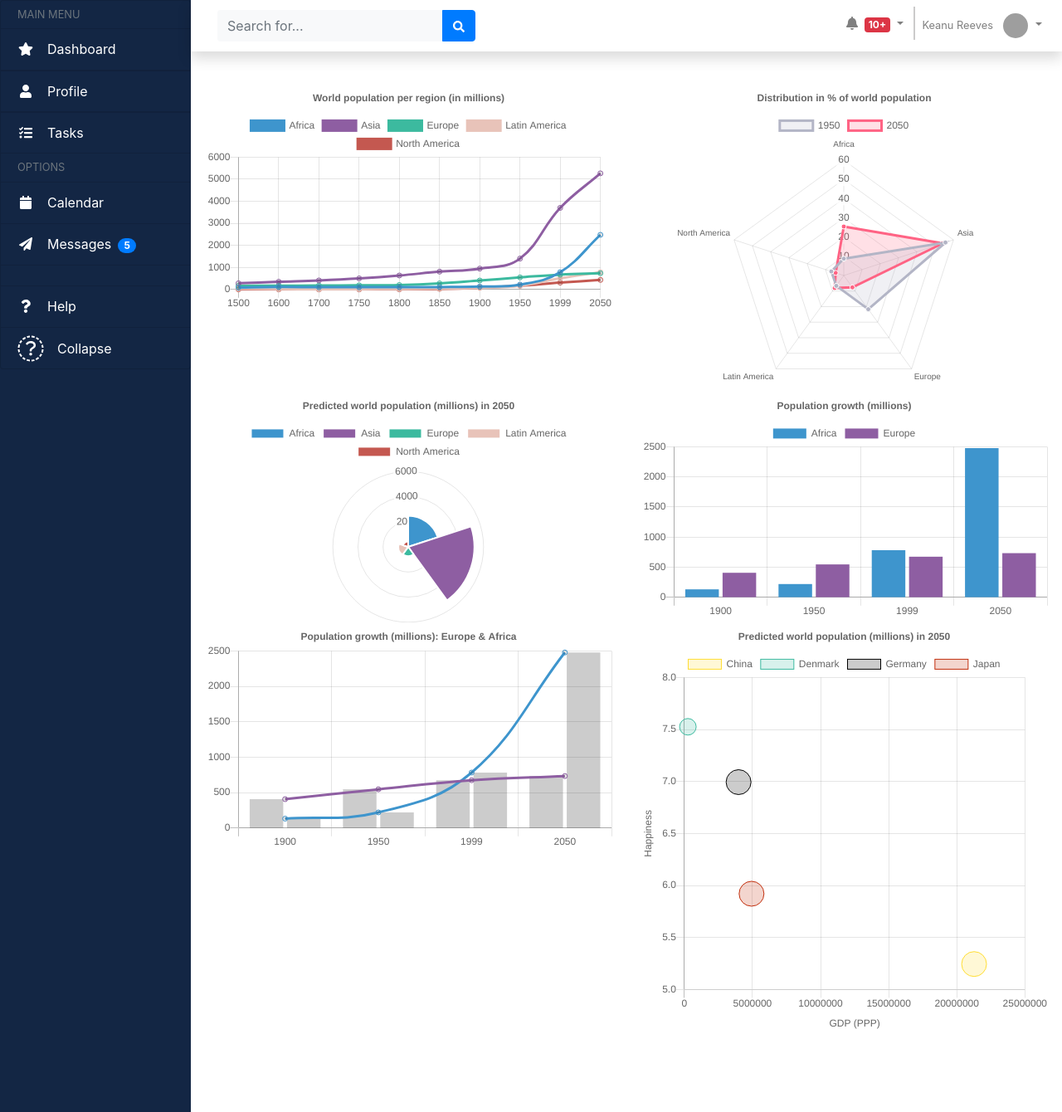
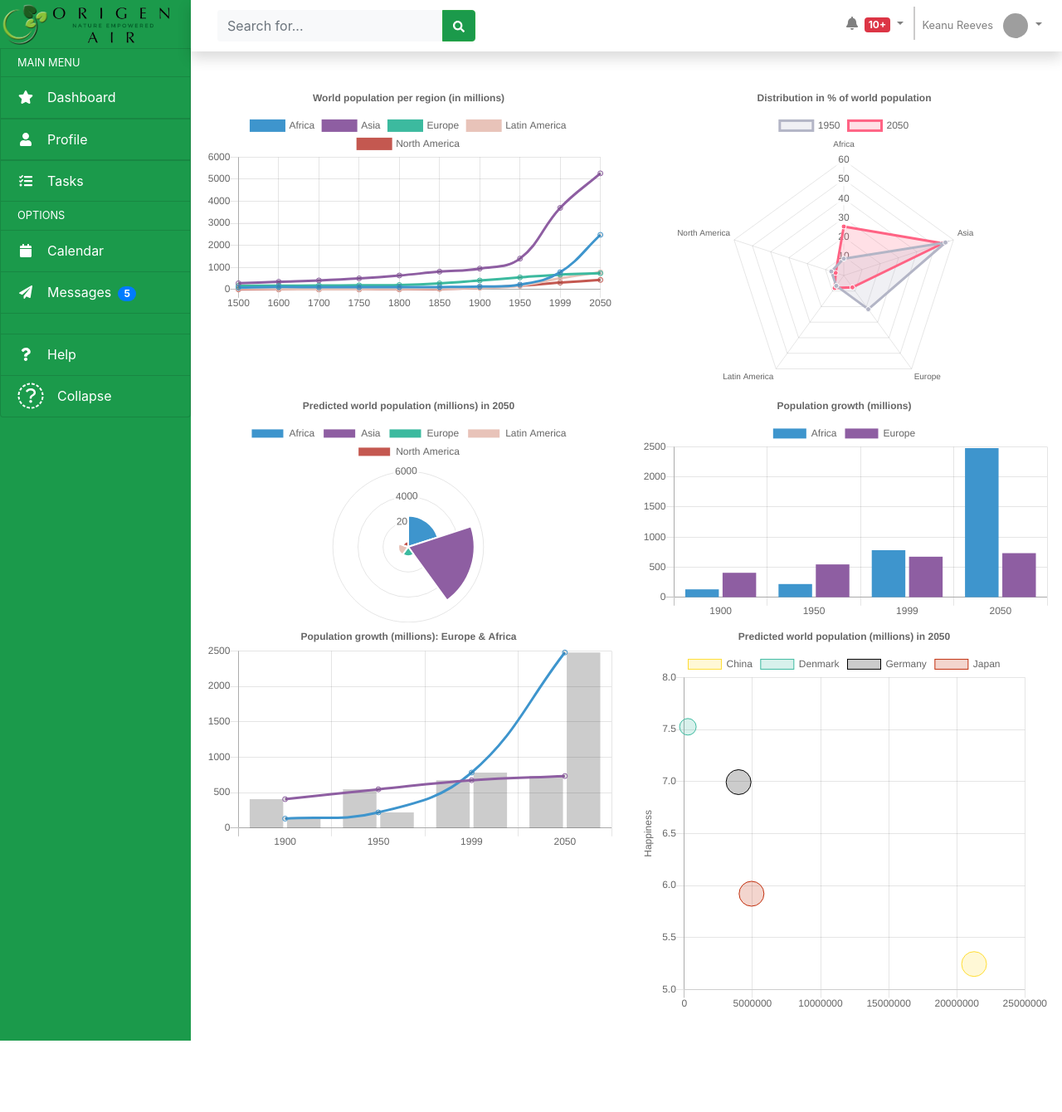
Before and after one commit to RoyArka/OrigenAir-Dashboard-Demo, a Django app: page / in a window 1280 px wide. Shown: the whole page at 83% size. After the commit the page ends 1254 px from the top, so only its background shows below. Run offline with Django 3.2, Linux system fonts and the light colour scheme; some libraries are stand-ins or nearby versions; grey boxes are pictures that could not be loaded.

Commit message:
sidebar color, logo, and searchbar color

```diff
--- a/origen/static/css/style.css
+++ b/origen/static/css/style.css
@@ -19,9 +19,14 @@ body {
     margin-right: 0;
 }
 
+#logo-space {
+    background-color: rgb(27, 154, 75);
+}
+
 #sidebar-container {
     min-height: 100vh;
-    background-color: #132644;
+    background-color: rgb(27, 154, 75);
+    /* background-color: #132644; */
     padding: 0;
     /* flex: unset; */
 }
@@ -43,7 +48,8 @@ body {
 
 /* ----------| Submenu item*/
 #sidebar-container .list-group li.list-group-item {
-    background-color: #132644;
+    background-color: rgb(27, 154, 75);
+    /* background-color: #132644; */
 }
 
 #sidebar-container .list-group .sidebar-submenu a {
@@ -57,27 +63,35 @@ body {
 
 /* ----------| Separators */
 .sidebar-separator-title {
-    background-color: #132644;
+    background-color: rgb(27, 154, 75);
+    /* background-color: #132644; */
     height: 35px;
 }
 
 .sidebar-separator {
-    background-color: #132644;
+    background-color: rgb(27, 154, 75);
+    /* background-color: #132644; */
     height: 25px;
 }
 
 .logo-separator {
-    background-color: #132644;
+    background-color: rgb(27, 154, 75);
+    /* background-color: #132644; */
     height: 60px;
 }
 
-a.bg-dark {
-    background-color: #132644 !important;
+a.bg-success {
+    background-color: rgb(27, 154, 75) !important;
+    /* background-color: #132644 !important; */
 }
 
 /* ----------------------------------------------- */
 
 /* TOP BAR */
+
+.btn-success {
+    background-color: rgb(27, 154, 75) !important;
+}
 
 .col {
     padding: 0px;
@@ -102,7 +116,7 @@ a.bg-dark {
 /* MAIN CONTENT */
 
 .main-container {
-    height: 100vh;
+    height: 90vh;
     overflow-y: auto;
     padding: 15px;
 }
--- a/origen/templates/base.html
+++ b/origen/templates/base.html
@@ -41,15 +41,23 @@
 
         <!-- SIDEBAR Menu -->
         <ul class="list-group">
+
+          <!-- LOGO -->
+          <div class="d-flex w-100 justify-content-start align-items-center" id="logo-space">
+            <img id="logo" src="../static/img/logo2.png" width="60">
+            <img id="logo-expanded" src="../static/img/logo1.5.png" width="150">
+          </div>
+          <!-- /END LOGO -->
+
           <!-- Separator with title -->
-          <li class="list-group-item sidebar-separator-title text-muted d-flex align-items-center menu-collapsed">
+          <li class="list-group-item sidebar-separator-title text-white d-flex align-items-center menu-collapsed">
             <small>MAIN MENU</small>
           </li>
           <!-- /END Separator -->
 
           <!-- DASHBOARD -->
           <a href="#submenu1" data-toggle="collapse" aria-expanded="false"
-            class="bg-dark list-group-item list-group-item-action flex-column align-items-start">
+            class="bg-success list-group-item list-group-item-action flex-column align-items-start">
             <div class="d-flex w-100 justify-content-start align-items-center">
               <span class="fa fa-star fa-fw mr-3"></span>
               <span class="menu-collapsed">Dashboard</span>
@@ -58,13 +66,13 @@
           </a>
           <!-- DASHBOARD Submenu -->
           <div id='submenu1' class="collapse sidebar-submenu">
-            <a href="/" class="list-group-item list-group-item-action bg-dark text-white">
+            <a href="/" class="list-group-item list-group-item-action bg-success text-white">
               <span class="menu-collapsed">Charts</span>
             </a>
-            <a href="#" class="list-group-item list-group-item-action bg-dark text-white">
+            <a href="#" class="list-group-item list-group-item-action bg-success text-white">
               <span class="menu-collapsed">Reports</span>
             </a>
-            <a href="#" class="list-group-item list-group-item-action bg-dark text-white">
+            <a href="#" class="list-group-item list-group-item-action bg-success text-white">
               <span class="menu-collapsed">Tables</span>
             </a>
           </div>
@@ -72,7 +80,7 @@
 
           <!-- PROFILE -->
           <a href="#submenu2" data-toggle="collapse" aria-expanded="false"
-            class="bg-dark list-group-item list-group-item-action flex-column align-items-start">
+            class="bg-success list-group-item list-group-item-action flex-column align-items-start">
             <div class="d-flex w-100 justify-content-start align-items-center">
               <span class="fa fa-user fa-fw mr-3"></span>
               <span class="menu-collapsed">Profile</span>
@@ -81,17 +89,17 @@
           </a>
           <!-- PROFILE Submenu -->
           <div id='submenu2' class="collapse sidebar-submenu">
-            <a href="accounts/signup" class="list-group-item list-group-item-action bg-dark text-white">
+            <a href="accounts/signup" class="list-group-item list-group-item-action bg-success text-white">
               <span class="menu-collapsed">Settings</span>
             </a>
-            <a href="#" class="list-group-item list-group-item-action bg-dark text-white">
+            <a href="#" class="list-group-item list-group-item-action bg-success text-white">
               <span class="menu-collapsed">Password</span>
             </a>
           </div>
           <!-- /END PROFILE -->
 
           <!-- TASKS -->
-          <a href="#" class="bg-dark list-group-item list-group-item-action">
+          <a href="#" class="bg-success list-group-item list-group-item-action">
             <div class="d-flex w-100 justify-content-start align-items-center">
               <span class="fa fa-tasks fa-fw mr-3"></span>
               <span class="menu-collapsed">Tasks</span>
@@ -100,13 +108,13 @@
           <!-- /END TASKS -->
 
           <!-- Separator with title -->
-          <li class="list-group-item sidebar-separator-title text-muted d-flex align-items-center menu-collapsed">
+          <li class="list-group-item sidebar-separator-title text-white d-flex align-items-center menu-collapsed">
             <small>OPTIONS</small>
           </li>
           <!-- /END Separator -->
 
           <!-- CALENDAR -->
-          <a href="#" class="bg-dark list-group-item list-group-item-action">
+          <a href="#" class="bg-success list-group-item list-group-item-action">
             <div class="d-flex w-100 justify-content-start align-items-center">
               <span class="fa fa-calendar fa-fw mr-3"></span>
               <span class="menu-collapsed">Calendar</span>
@@ -115,7 +123,7 @@
           <!-- /END CALENDAR -->
 
           <!-- MESSAGES -->
-          <a href="#" class="bg-dark list-group-item list-group-item-action">
+          <a href="#" class="bg-success list-group-item list-group-item-action">
             <div class="d-flex w-100 justify-content-start align-items-center">
               <span class="fa fa-paper-plane fa-fw mr-3"></span>
               <span class="menu-collapsed">Messages<span class="badge badge-pill badge-primary ml-2">5</span></span>
@@ -128,7 +136,7 @@
           <!-- /END Separator -->
 
           <!-- HELP -->
-          <a href="#" class="bg-dark list-group-item list-group-item-action">
+          <a href="#" class="bg-success list-group-item list-group-item-action">
             <div class="d-flex w-100 justify-content-start align-items-center">
               <span class="fa fa-question fa-fw mr-3"></span>
               <span class="menu-collapsed">Help</span>
@@ -138,7 +146,7 @@
 
           <!-- COLLAPSE -->
           <a href="#" data-toggle="sidebar-colapse"
-            class="bg-dark list-group-item list-group-item-action d-flex align-items-center">
+            class="bg-success list-group-item list-group-item-action d-flex align-items-center">
             <div class="d-flex w-100 justify-content-start align-items-center">
               <span id="collapse-icon" class="fa fa-2x mr-3"></span>
               <span id="collapse-text" class="menu-collapsed">Collapse</span>
@@ -160,7 +168,7 @@
               <input type="text" class="form-control bg-light border-0 small" placeholder="Search for..."
                 aria-label="Search" aria-describedby="basic-addon2">
               <div class="input-group-append">
-                <button class="btn btn-primary" type="button">
+                <button class="btn btn-success" type="button">
                   <i class="fas fa-search fa-sm"></i>
                 </button>
               </div>
```
Also changed, not shown: origen/static/img/logo1.5.png (added), origen/static/img/logo1.png (added), origen/static/img/logo2.png (added), origen/static/img/logo3.png (added).
